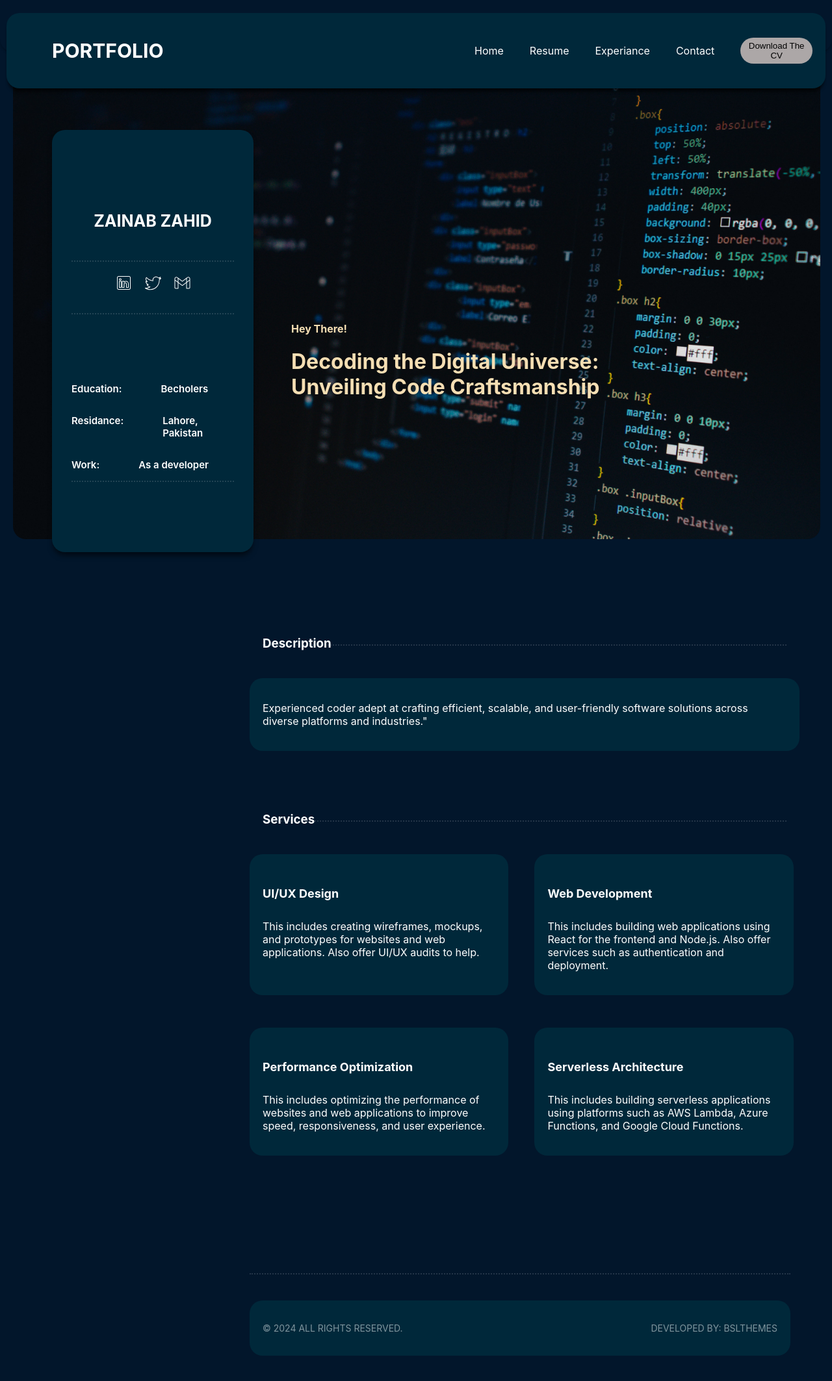
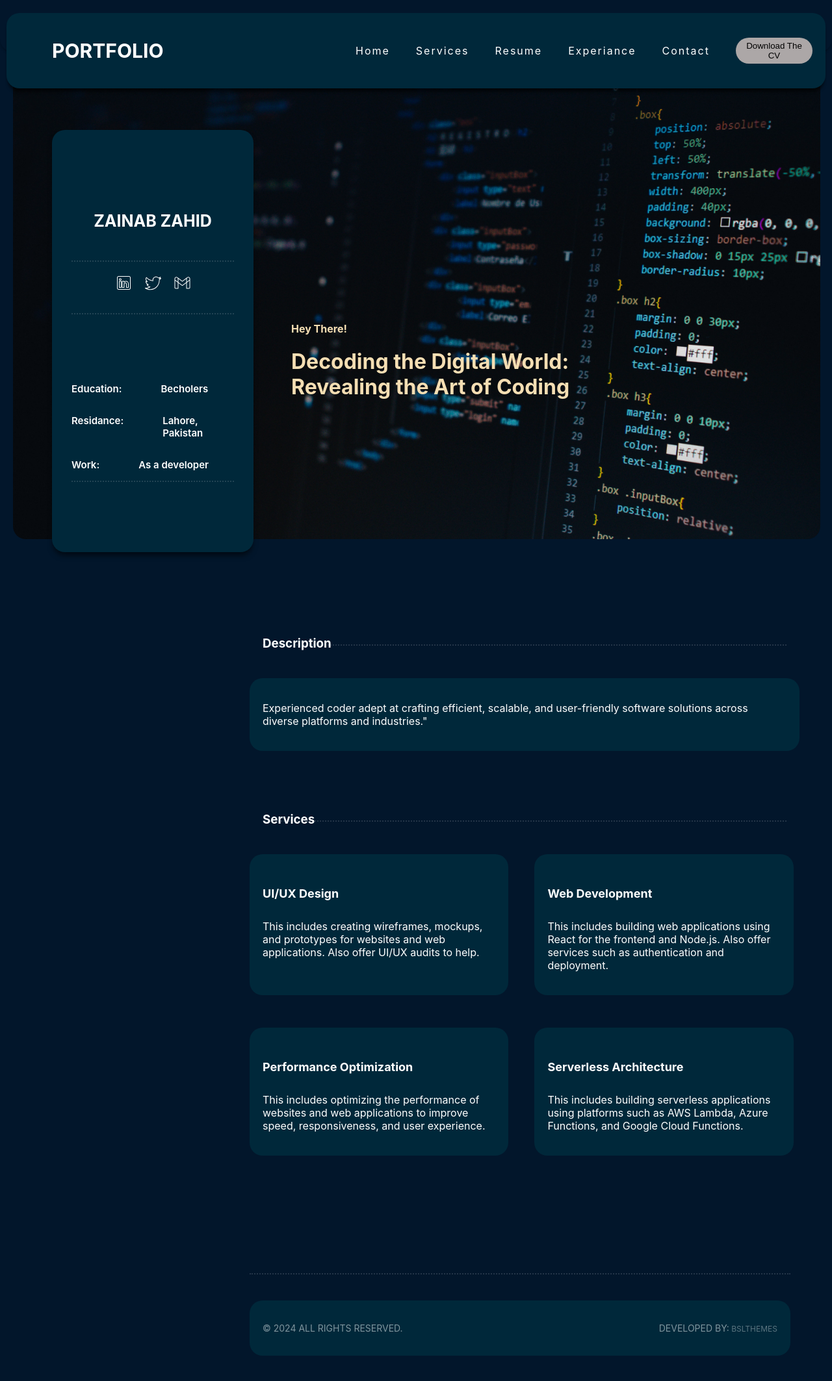
Before and after one commit to zainabzahid711/portfolio, a React (Create React App) app in the folder basic-portfolio/: page / in a window 1280 px wide. Shown: the whole page at 65% size. Built offline with nearby package versions, Linux system fonts and the light colour scheme.

Commit message:
onClick section appears by setting the hyperLink

```diff
--- a/basic-portfolio/src/components/Description/Description.js
+++ b/basic-portfolio/src/components/Description/Description.js
@@ -19,7 +19,12 @@ function Description() {
         <div className={style.footerinisde}>
           <div className={style.footerContent}>
             <p className={style.ftrText}> © 2024 ALL RIGHTS RESERVED. </p>
-            <p className={style.ftrText}> DEVELOPED BY: BSLTHEMES </p>
+            <p className={style.ftrText}>
+              DEVELOPED BY:
+              <a href="https://themeforest.net/user/bslthemes" target="_blank">
+                <span> BSLTHEMES </span>
+              </a>
+            </p>
           </div>
         </div>
       </div>
--- a/basic-portfolio/src/components/Description/Description.module.css
+++ b/basic-portfolio/src/components/Description/Description.module.css
@@ -53,3 +53,8 @@
   font-size: 14px;
   opacity: .5;
 }
+
+a:active {
+  color: white;
+  opacity: .7;
+}
--- a/basic-portfolio/src/components/Portfolio/Portfolio.js
+++ b/basic-portfolio/src/components/Portfolio/Portfolio.js
@@ -1,19 +1,36 @@
-import React from "react";
+import React, { useState } from "react";
 import style from "./Portfolio.module.css";
 import Sidebar from "../SideBar/Sidebar";
 import Header from "../header/Header";
 import BgImage from "../bgImage/BgImage";
 import Description from "../Description/Description";
 import Services from "../Services/Services";
+import Resume from "../Resume/Resume";
 
 function Portfolio() {
+  const [isResumeOpen, setResumeOpen] = useState(false);
+  const [isHomeOpen, setHomeOpen] = useState(true);
+
+  const toggleResume = () => {
+    setResumeOpen(!isResumeOpen);
+  };
+
+  const toggleHome = () => {
+    setHomeOpen(isHomeOpen);
+    setResumeOpen(false);
+  };
   return (
     <div className={style.Portfolio}>
-      <Header />
-      <BgImage />
-      <Sidebar />
-      <Description />
-      <Services />
+      <Header toggleResume={toggleResume} toggleHome={toggleHome} />
+      {!isResumeOpen && isHomeOpen && (
+        <>
+          <BgImage mainText="Decoding the Digital World: Revealing the Art of Coding" />
+          <Sidebar />
+          <Description />
+          <Services />
+        </>
+      )}
+      {isResumeOpen && <Resume />}
     </div>
   );
 }
--- a/basic-portfolio/src/components/Services/Services.js
+++ b/basic-portfolio/src/components/Services/Services.js
@@ -3,7 +3,7 @@ import style from "./Services.module.css";
 
 function Services() {
   return (
-    <div className={style.mainServices}>
+    <div id="Services" className={style.mainServices}>
       <div className={style.mainTextservice}>
         <h3 className={style.ServiceHeading}> Services </h3>
       </div>
--- a/basic-portfolio/src/components/bgImage/BgImage.js
+++ b/basic-portfolio/src/components/bgImage/BgImage.js
@@ -2,15 +2,13 @@ import React from "react";
 import style from "./BgImage.module.css";
 import bgimagee from "../../assets/png/pexels-photo-2653362.jpeg";
 
-function BgImage() {
+function BgImage({ mainText }) {
   return (
-    <div className={style.HeroSection}>
+    <div id="Home" className={style.HeroSection}>
       <img src={bgimagee} className={style.BgImage}></img>
       <div className={style.textArea}>
         <p> Hey There!</p>
-        <h1 className={style.mainHeading}>
-          Decoding the Digital Universe: Unveiling Code Craftsmanship
-        </h1>
+        <h1 className={style.mainHeading}>{mainText}</h1>
       </div>
     </div>
   );
--- a/basic-portfolio/src/components/header/Header.js
+++ b/basic-portfolio/src/components/header/Header.js
@@ -1,7 +1,7 @@
 import React from "react";
 import style from "./Header.module.css";
 
-function Header() {
+function Header({ toggleResume, toggleHome }) {
   return (
     <>
       <div className={style.Header}>
@@ -10,8 +10,13 @@ function Header() {
         </div>
         <div className={style.rightContent}>
           <ul className={style.rightItems}>
-            <li> Home </li>
-            <li> Resume </li>
+            <li onClick={toggleHome}>
+              <a href="#Home"> Home </a>
+            </li>
+            <li>
+              <a href="#Services">Services</a>
+            </li>
+            <li onClick={toggleResume}> Resume </li>
             <li> Experiance </li>
             <li> Contact </li>
           </ul>
--- a/basic-portfolio/src/components/header/Header.module.css
+++ b/basic-portfolio/src/components/header/Header.module.css
@@ -1,3 +1,13 @@
+a {
+  color: white;
+  text-decoration: none;
+}
+
+a:active {
+  color: rgb(77, 72, 72);
+}
+
+
 .Header {
   position: fixed;
   top: 20px;
@@ -15,8 +25,12 @@
 
 .leftContent {
   margin-left: 50px;
-  flex: 0 0 50%;
+  flex: 0 0 35%;
   font-size: 15px;
+}
+
+li {
+  letter-spacing: 2px;
 }
 
 .rightContent {
```
